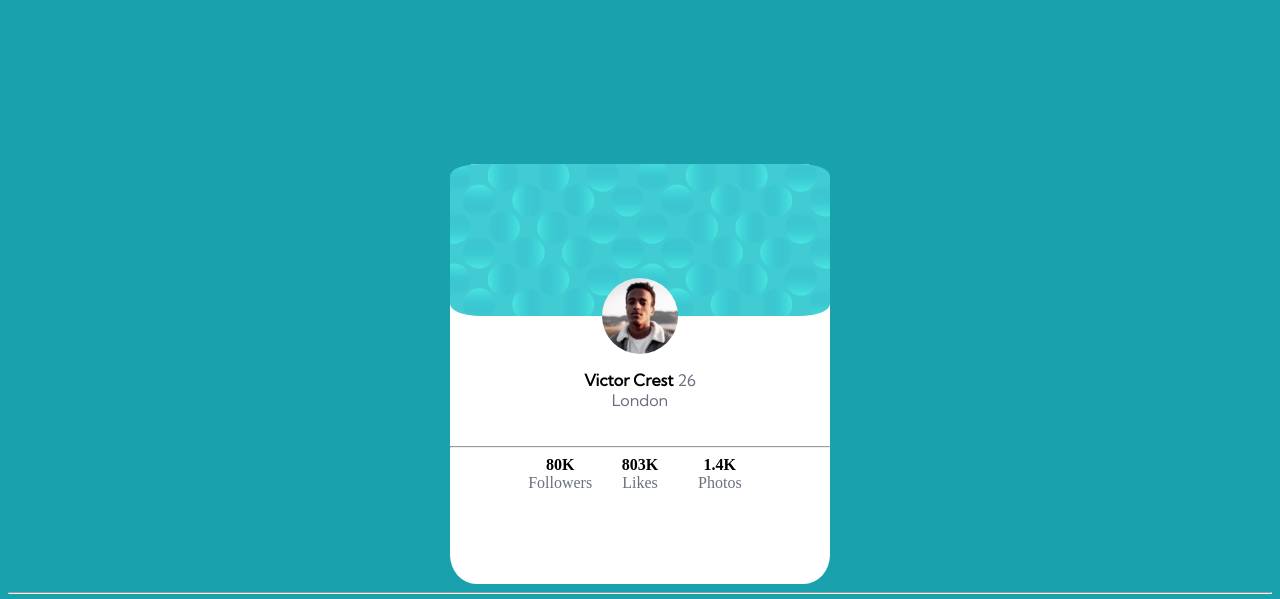
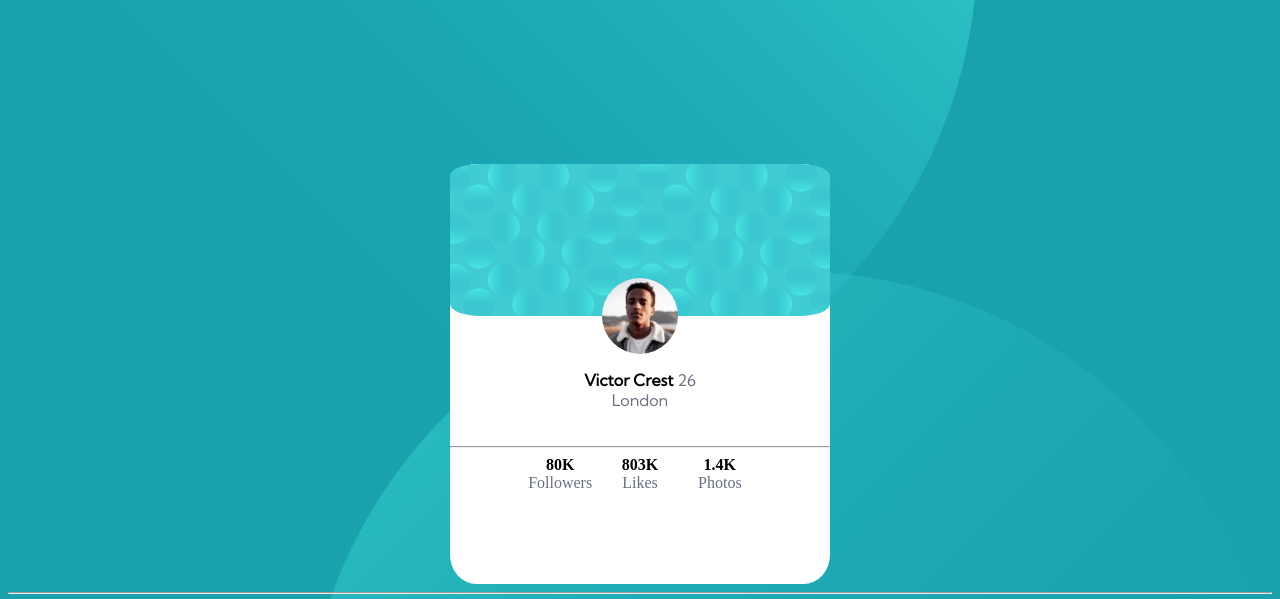
Before and after one commit to HariKiran30/profile-card-component, a plain HTML site: page index.html in a window 1280 px wide. Shown: the top 599 px of the page. Drawn offline with Linux system fonts and the light colour scheme.

Commit message:
Update style.css

```diff
--- a/style.css
+++ b/style.css
@@ -3,7 +3,7 @@
 .attribution a { color: hsl(228, 45%, 44%); }
 
 body{
-    background-image: url(images/bg-pattern-bottom.svg),url(images/bg-pattern-top.svg);
+    background-image: url(bg-pattern-bottom.svg),url(bg-pattern-top.svg);
     background-position:   right bottom 200%,left top 200%;
     background-repeat: no-repeat;
 
```
